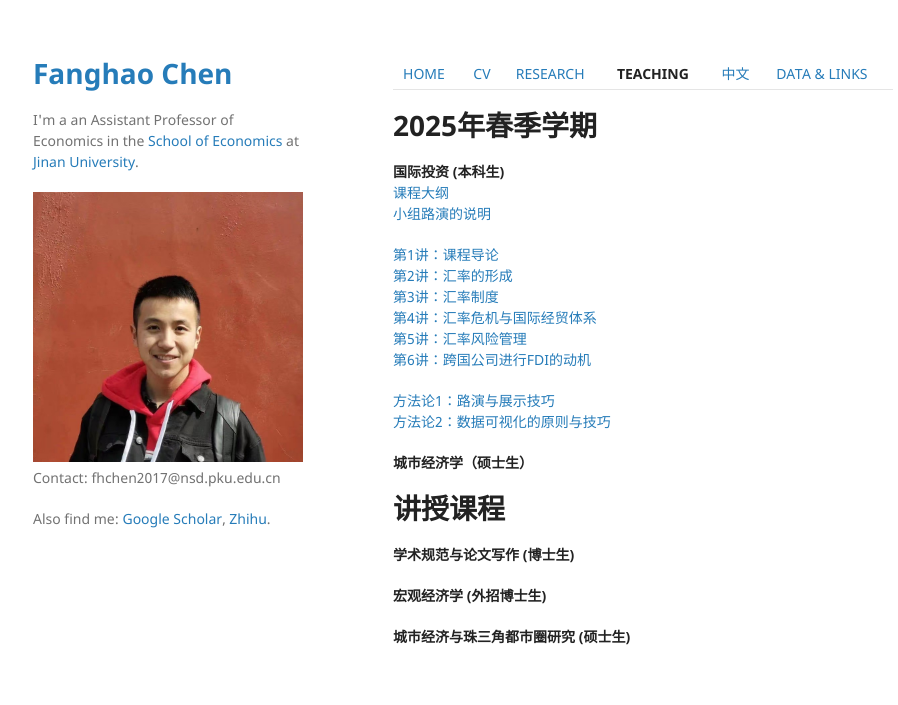
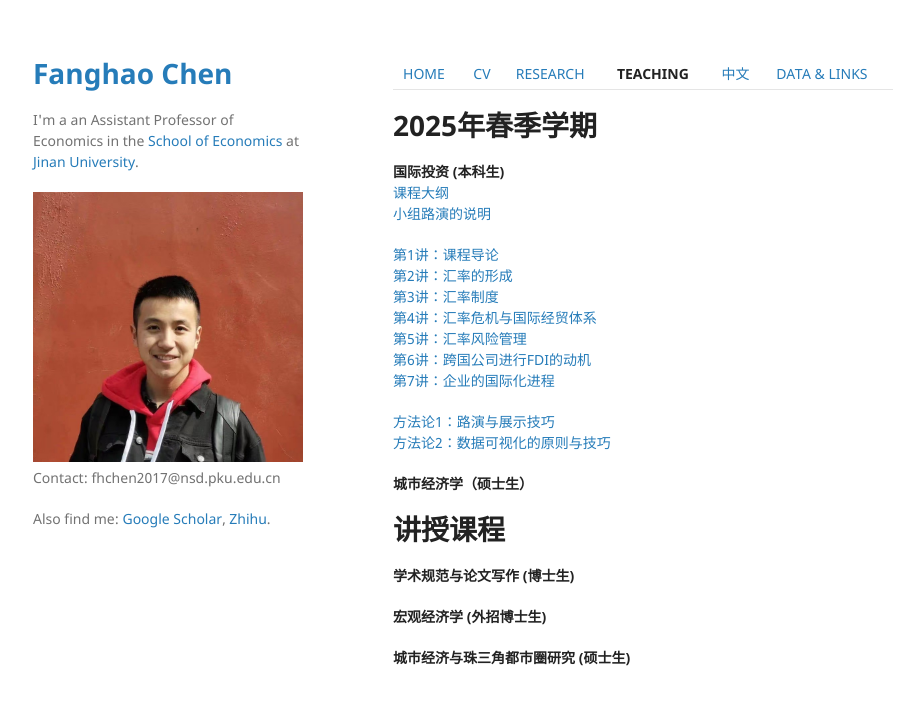
Before and after one commit to FanghaoChen/homepage, a Jekyll site: the page built from teaching.md, in a window 1280 px wide. Shown: the top 705 px of the page, without its empty margins (177-1075 px from the left). Built offline with Jekyll 4.4.1, drawn with Linux system fonts in a browser that asks for light colours; our own code applies the rules of GitHub Pages for plain Markdown files.

Commit message:
Update teaching.md

```diff
--- a/teaching.md
+++ b/teaching.md
@@ -12,6 +12,7 @@
 [第4讲：汇率危机与国际经贸体系](./assets/第4讲_汇率危机与国际经贸体系.pdf) <br/>
 [第5讲：汇率风险管理](./assets/第5讲_汇率风险管理.pdf) <br/>
 [第6讲：跨国公司进行FDI的动机](./assets/第6讲_跨国公司进行FDI的动机.pdf) <br/>
+[第7讲：企业的国际化进程](./assets/第7讲_企业的国际化进程.pdf) <br/>
 
 [方法论1：路演与展示技巧](./assets/方法论1_路演与展示技巧.pdf) <br/>
 [方法论2：数据可视化的原则与技巧](./assets/方法论2_数据可视化的原则与技巧.pdf) <br/>
```
Also changed, not shown: other parts of teaching.md (+0 -1 lines).
